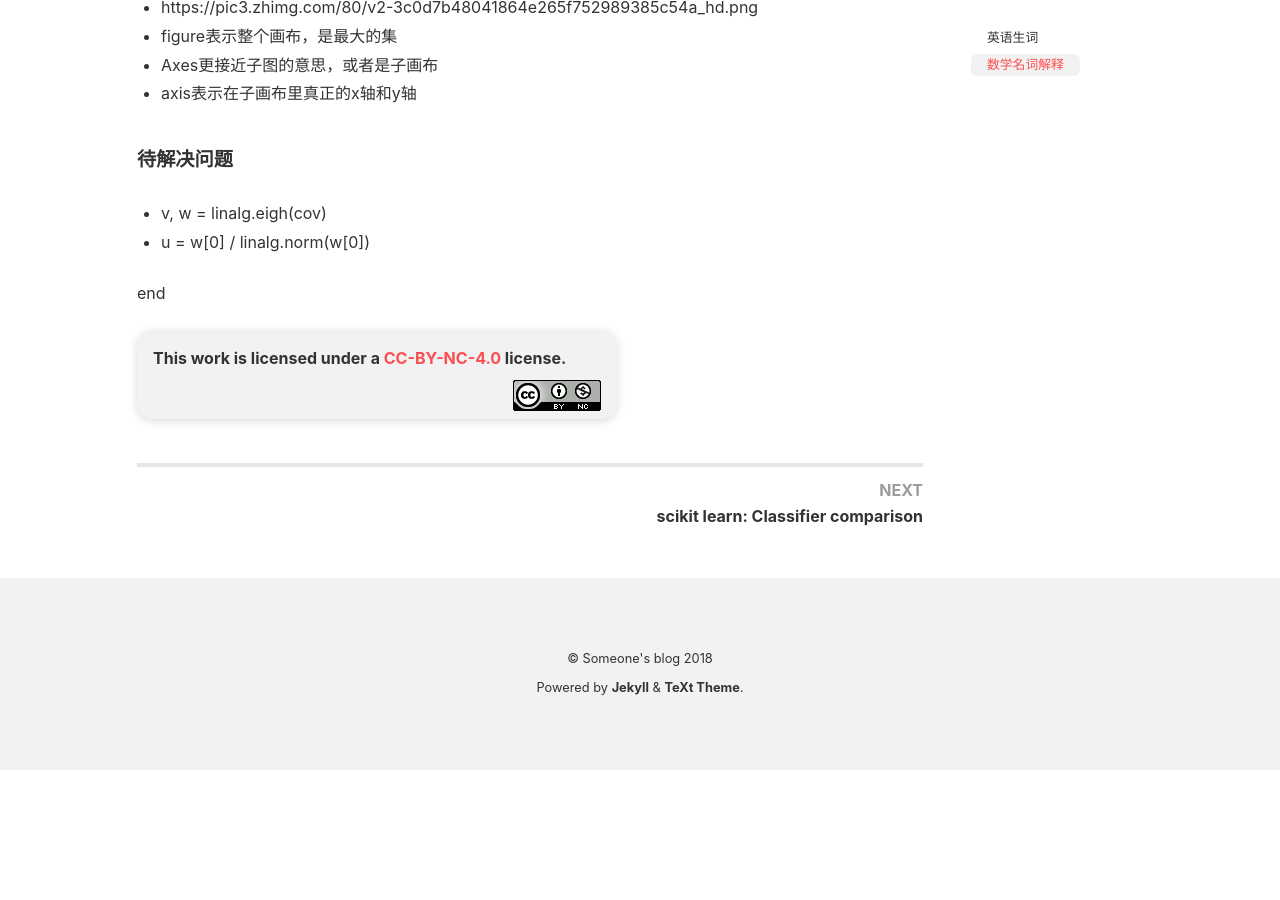
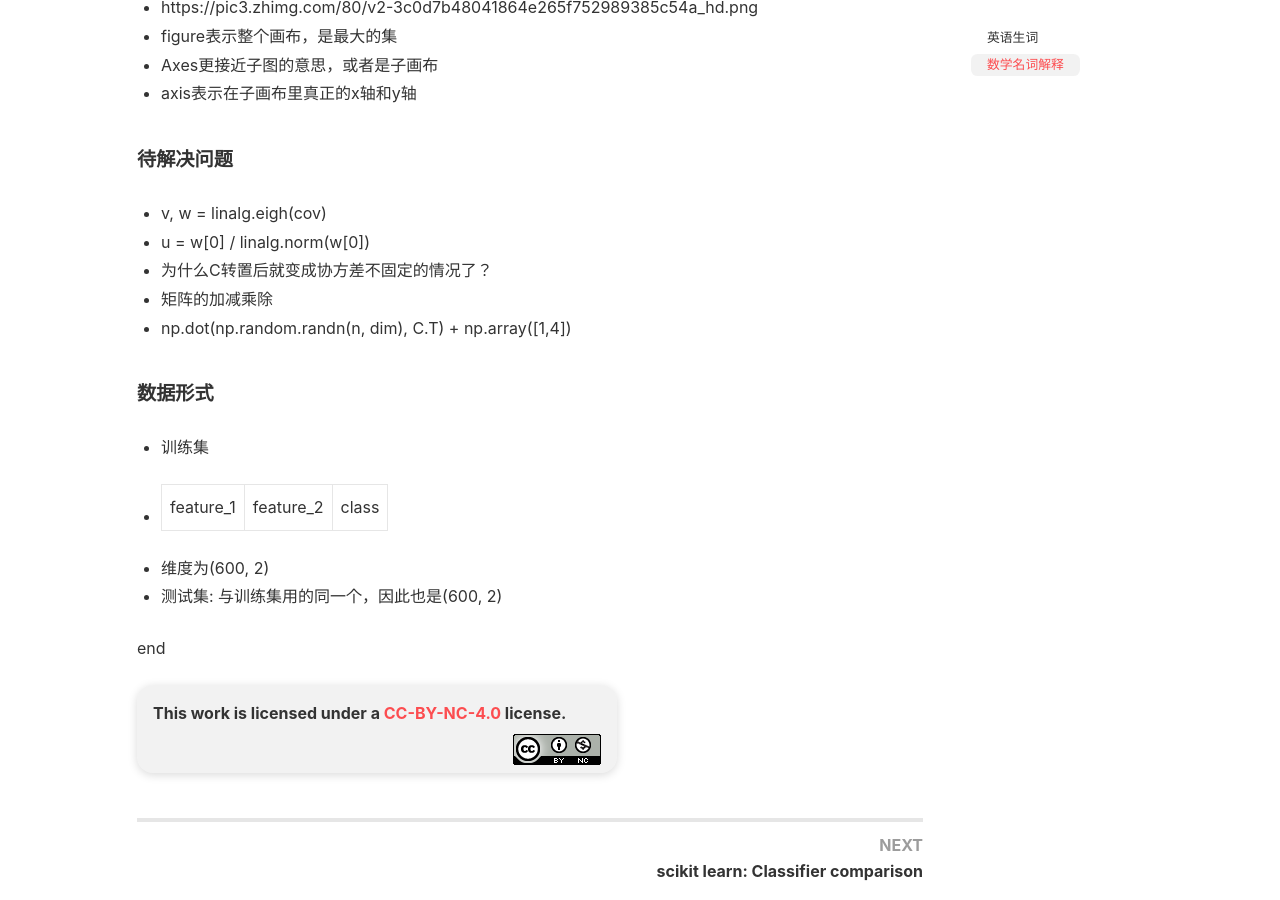
Before and after one commit to slyrx/Tech_Blog, a Jekyll site: the page built from _posts/2018-6-29-scikit-learn-example.md, in a window 1280 px wide and 900 px high, scrolled down 4513 px. Built offline with Jekyll 4.4.1, drawn with Linux system fonts in a browser that asks for light colours; nearby versions of some CDN libraries; before the commit the page ends 5283 px from its top, so only the background shows below that.

Commit message:
add new article

```diff
--- a/_posts/2018-6-29-scikit-learn-example.md
+++ b/_posts/2018-6-29-scikit-learn-example.md
@@ -178,8 +178,15 @@ tags: [机器学习, 数据挖掘, scikit-learn]
 #### 待解决问题
 + v, w = linalg.eigh(cov)
 + u = w[0] / linalg.norm(w[0])
++ 为什么C转置后就变成协方差不固定的情况了？
++ 矩阵的加减乘除
++ np.dot(np.random.randn(n, dim), C.T) + np.array([1,4])
 
-
+#### 数据形式
++ 训练集
++ |feature_1|feature_2|class|
++ 维度为(600, 2)
++ 测试集: 与训练集用的同一个，因此也是(600, 2)
 
 
 
```
